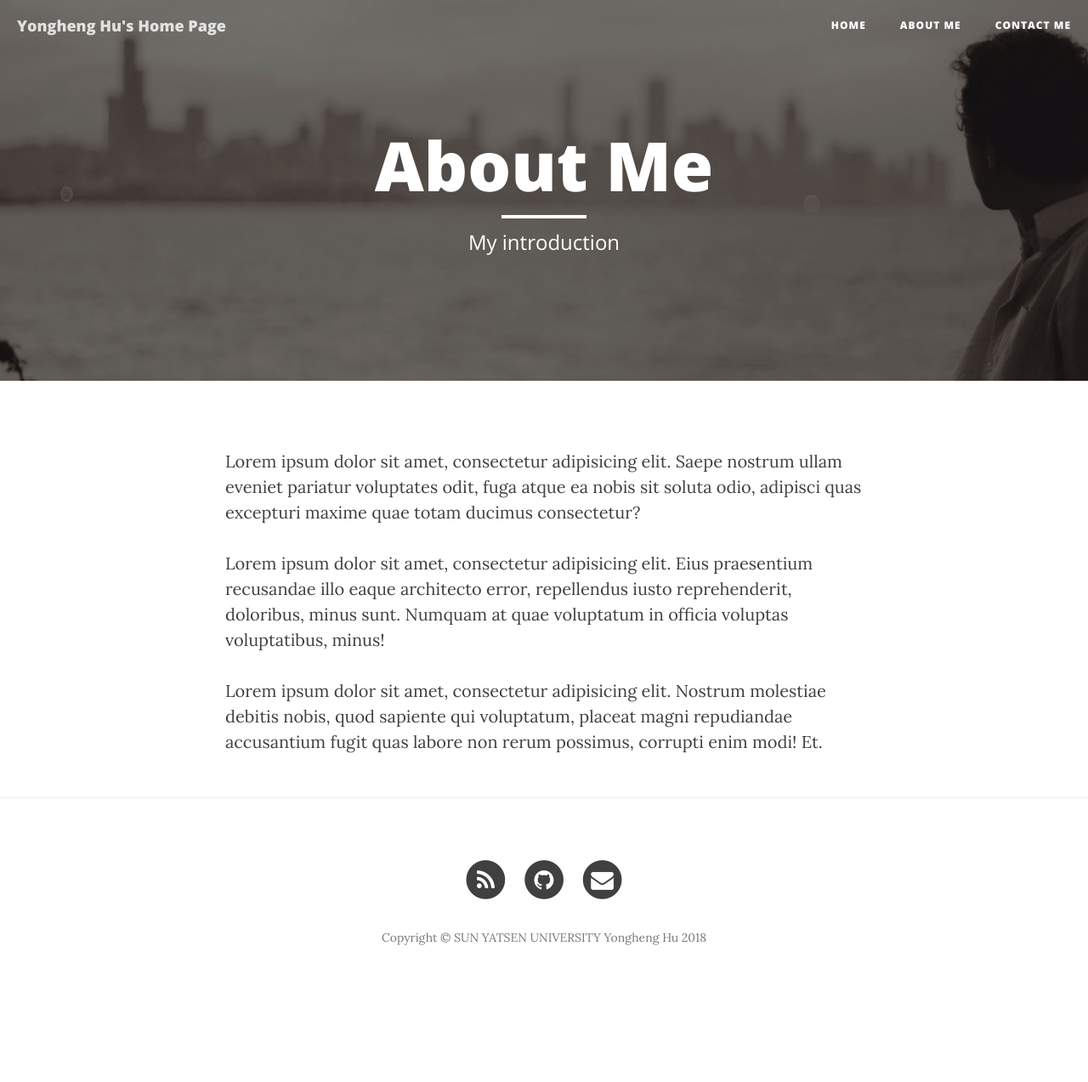
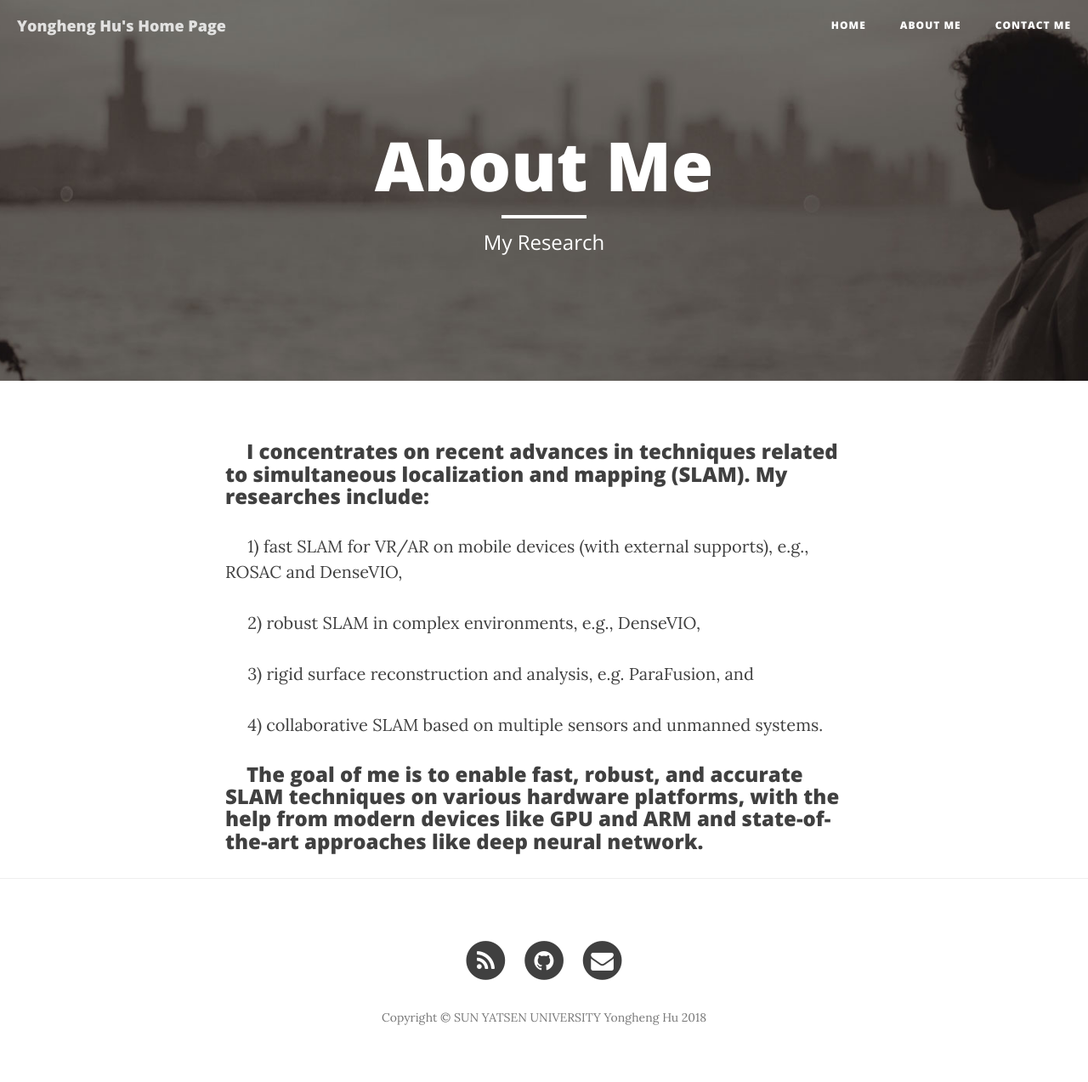
Before and after one commit to endlesswho/endlesswho.github.io, a Jekyll site: the page built from about.html, in a window 1280 px wide. Shown: the whole page at 85% size. Built offline with Jekyll 4.4.1, drawn with Linux system fonts in a browser that asks for light colours; nearby versions of some CDN libraries; before the commit the page ends 1179 px from its top, so only the background shows below that.

Commit message:
some changes

```diff
--- a/about.html
+++ b/about.html
@@ -1,12 +1,23 @@
 ---
 layout: page
 title: "About Me"
-description: "My introduction"
+description: "My Research"
 header-img: "img/about-bg.jpg"
 ---
 
-<p>Lorem ipsum dolor sit amet, consectetur adipisicing elit. Saepe nostrum ullam eveniet pariatur voluptates odit, fuga atque ea nobis sit soluta odio, adipisci quas excepturi maxime quae totam ducimus consectetur?</p>
+<h3>&nbsp;&nbsp;&nbsp;&nbsp;I concentrates on recent advances in techniques related to simultaneous localization and mapping (SLAM). My researches include:</h3>
 
-<p>Lorem ipsum dolor sit amet, consectetur adipisicing elit. Eius praesentium recusandae illo eaque architecto error, repellendus iusto reprehenderit, doloribus, minus sunt. Numquam at quae voluptatum in officia voluptas voluptatibus, minus!</p>
+<p>&nbsp;&nbsp;&nbsp;&nbsp;
+	1) fast SLAM for VR/AR on mobile devices (with external supports), e.g., ROSAC and DenseVIO,<br />
+</p>
+<p>&nbsp;&nbsp;&nbsp;&nbsp;
+	2) robust SLAM in complex environments, e.g., DenseVIO,<br />
+</p>
+<p>&nbsp;&nbsp;&nbsp;&nbsp;
+	3) rigid surface reconstruction and analysis, e.g. ParaFusion, and<br />
+</p>
+<p>&nbsp;&nbsp;&nbsp;&nbsp;
+	4) collaborative SLAM based on multiple sensors and unmanned systems.<br />
+</p>
 
-<p>Lorem ipsum dolor sit amet, consectetur adipisicing elit. Nostrum molestiae debitis nobis, quod sapiente qui voluptatum, placeat magni repudiandae accusantium fugit quas labore non rerum possimus, corrupti enim modi! Et.</p>
+<h3>&nbsp;&nbsp;&nbsp;&nbsp;The goal of me is to enable fast, robust, and accurate SLAM techniques on various hardware platforms, with the help from modern devices like GPU and ARM and state-of-the-art approaches like deep neural network.</h3>
--- a/contact.html
+++ b/contact.html
@@ -5,7 +5,7 @@ description: "Have questions? I have answers (maybe)."
 header-img: "img/contact-bg.jpg"
 ---
 
-<p>Want to get in touch with me? Fill out the form below to send me a message and I will try to get back to you within 24 hours!</p>
+<p>If you want to get in touch with me? Fill out the form below to send me a message and I will try to get back to you within 24 hours!</p>
 <!-- Contact Form - Enter your email address on line 19 of the mail/contact_me.php file to make this form work. -->
 <!-- WARNING: Some web hosts do not allow emails to be sent through forms to common mail hosts like Gmail or Yahoo. It's recommended that you use a private domain email address! -->
 <!-- NOTE: To use the contact form, your site must be on a live web host with PHP! The form will not work locally! -->
--- a/index.html
+++ b/index.html
@@ -1,6 +1,6 @@
 ---
 layout: page
-description: "SUN YATSEN UNIVERSITY"
+description: "SUN YAT-SEN UNIVERSITY"
 ---
 
 {% for post in paginator.posts %}
```
